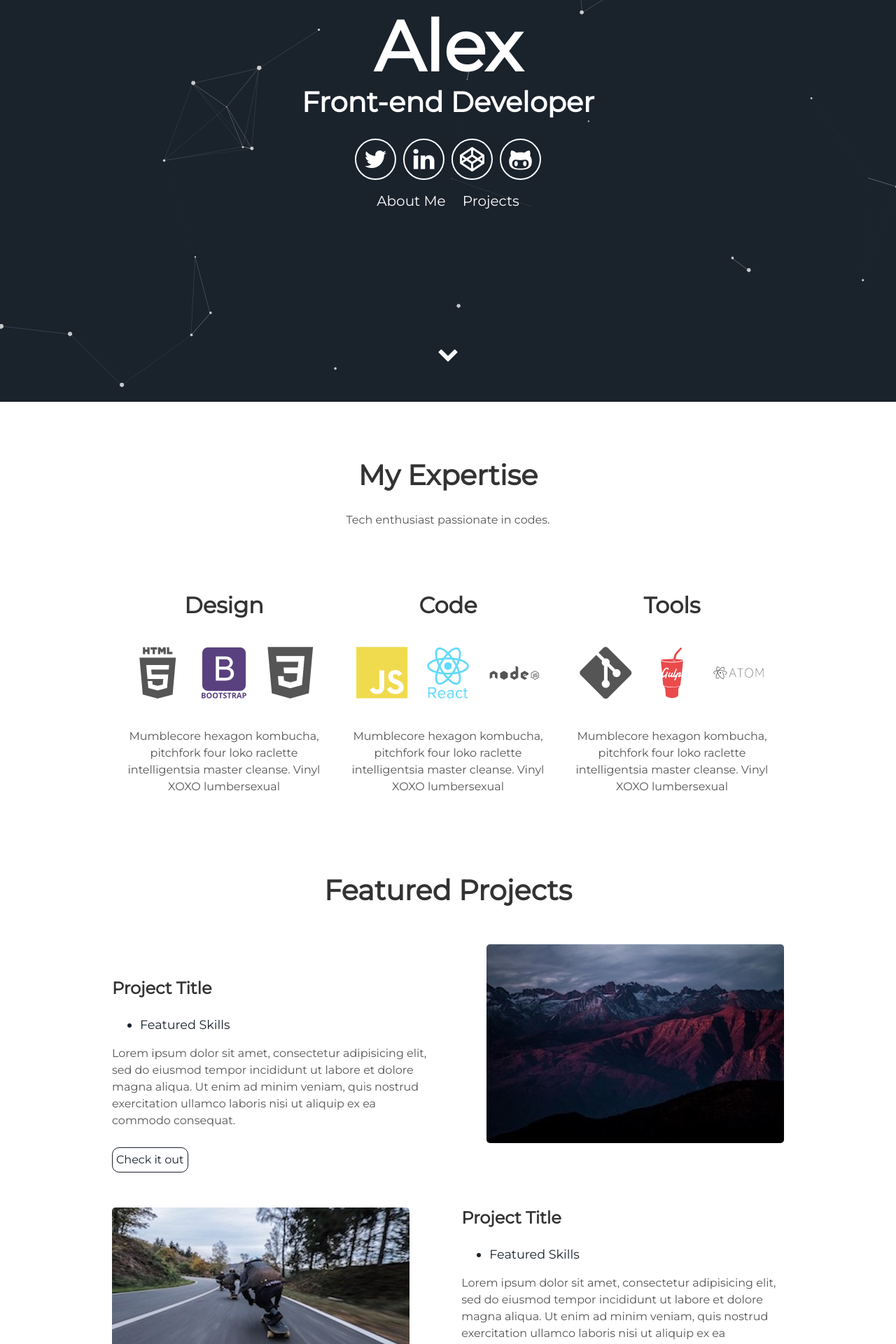
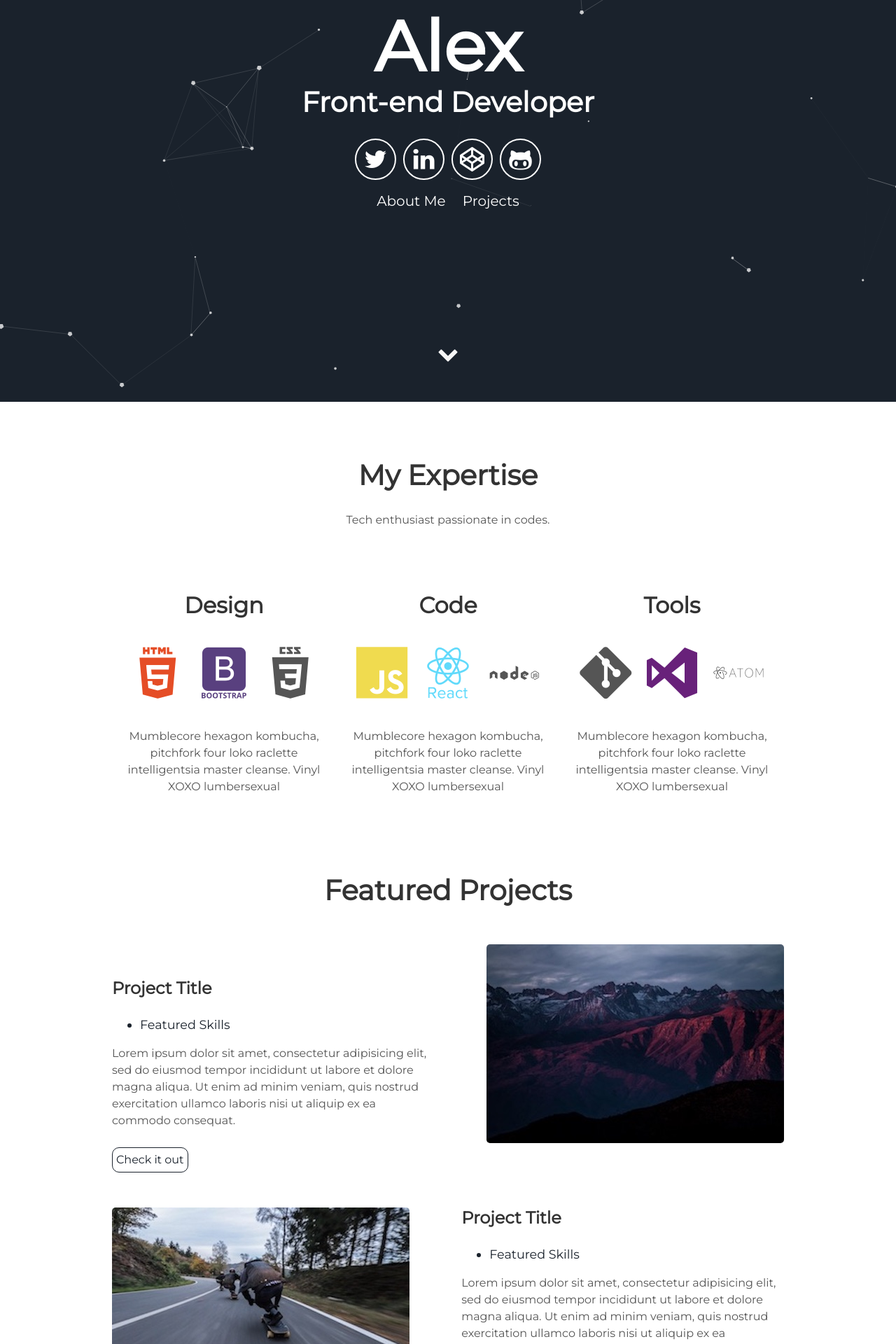
Before and after one commit to alexsaji111/alexsaji111.github.io, a Jekyll site: the page built from index.html, in a window 1280 px wide. Shown: the part 326-2246 px from the top of the page at 70% size. Built offline with Jekyll 4.4.1, drawn with Linux system fonts in a browser that asks for light colours.

Commit message:
Update about.html

```diff
--- a/_includes/about.html
+++ b/_includes/about.html
@@ -5,9 +5,9 @@
   <div class="user">
     <div class="tech">
       <h2>Design</h2>
-      <i class="devicon-html5-plain-wordmark"></i>
+      <i class="devicon-html5-plain-wordmark colored"></i>
       <i class="devicon-bootstrap-plain-wordmark colored"></i>
-      <i class="devicon-css3-plain"></i>
+      <i class="devicon-css3-plain-wordmark"></i>
       <p>Mumblecore hexagon kombucha, pitchfork four loko raclette intelligentsia master cleanse.
         Vinyl XOXO lumbersexual</p>
     </div>
@@ -22,7 +22,7 @@
     <div class="tech">
       <h2>Tools</h2>
       <i class="devicon-git-plain"></i>
-      <i class="devicon-gulp-plain colored"></i>
+      <i class="devicon-visualstudio-plain colored"></i>
       <i class="devicon-atom-original-wordmark"></i>
       <p>Mumblecore hexagon kombucha, pitchfork four loko raclette intelligentsia master cleanse.
         Vinyl XOXO lumbersexual</p>
```
